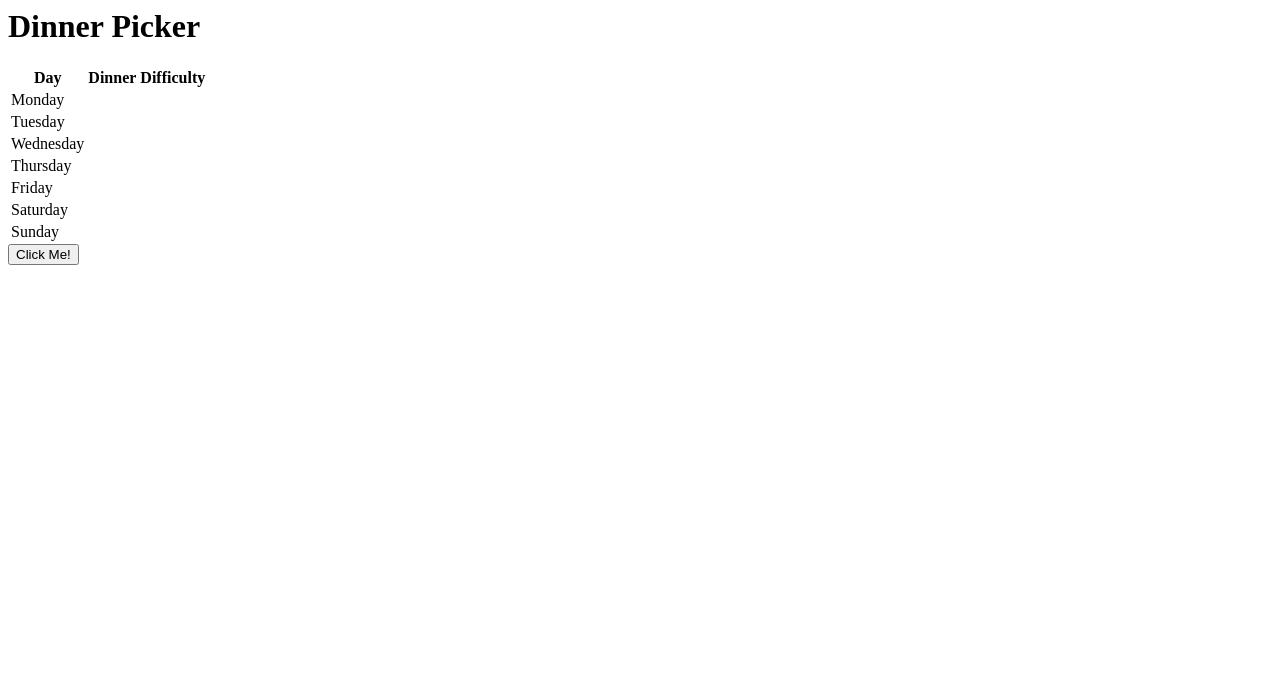
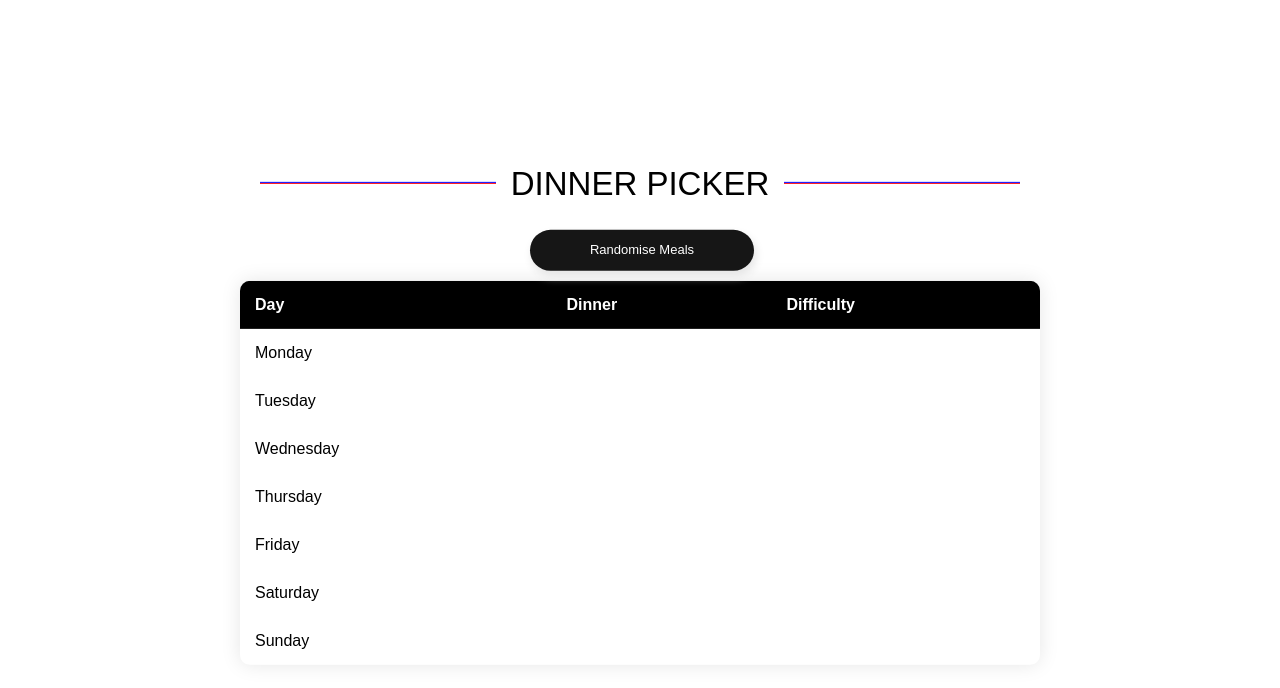
Before and after one commit to KieranWitt/DinnerPicker, a website: page dinnerpicker.html in a window 1280 px wide. Drawn offline with Linux system fonts and the light colour scheme.

Commit message:
Styling HTML and CSS

```diff
--- a/dinnerpicker.html
+++ b/dinnerpicker.html
@@ -2,16 +2,20 @@
   <link rel="stylesheet" href="stylesheet.css">
 </head>
 
-  <h1>
-    Dinner Picker
-  </h1>
 
+
+<div class='container'>
+  <h2 class="background double"><span>Dinner Picker</span></h2>
+  <div class='button -dark center' onclick="selectMeal()">Randomise meals</div>
   <table>
+    <thead>
     <tr>
       <th>Day</th>
       <th>Dinner</th>
       <th>Difficulty</th>
     </tr>
+    </thead>
+      <tbody>
       <tr>
         <td>Monday</td>
         <td><a id='monFood'></a></td>
@@ -47,12 +51,11 @@
         <td><a id='sunFood'></a></td>
         <td id='sunDifficulty'></td>
       </tr>
+    </tbody>
+  </table>
+</div>
 
-  </table>
 
-  <div id="div1">
-    <button type="button" onclick="selectMeal()">Click Me!</button>
-  </div>
 
 <footer>
   <script src="index.js"></script>
--- a/stylesheet.css
+++ b/stylesheet.css
@@ -0,0 +1,218 @@
+html,
+body {
+  height: 100%;
+}
+
+body {
+  margin: 0;
+  background: #fff;
+  font-family: sans-serif;
+  font-weight: 100;
+}
+
+.container {
+  position: absolute;
+  top: 50%;
+  left: 50%;
+  transform: translate(-50%, -50%);
+}
+
+table {
+  width: 800px;
+  border-collapse: collapse;
+  overflow: hidden;
+  box-shadow: 0 0 20px rgba(0, 0, 0, 0.1);
+  border-radius: 10px;
+}
+
+th,
+td {
+  padding: 15px;
+  background-color: rgba(255, 255, 255, 0.2);
+  color: #fff;
+}
+
+th {
+  text-align: left;
+}
+
+th {
+  background-color: black;
+}
+
+tr:hover {
+  background-color: rgba(255, 255, 255, 0.3);
+}
+
+td {
+  position: relative;
+  color: black;
+}
+
+/* Horizontal Type Line Behind Text */
+
+h2 {
+  font: 33px sans-serif;
+  margin-top: 30px;
+  text-align: center;
+  text-transform: uppercase;
+}
+
+h2.background {
+  position: relative;
+  z-index: 1;
+}
+
+h2:before {
+  border-top: 2px solid #dfdfdf;
+  content: "";
+  margin: 0 auto; /* this centers the line to the full width specified */
+  position: absolute; /* positioning must be absolute here, and relative positioning must be applied to the parent */
+  top: 50%;
+  left: 0;
+  right: 0;
+  bottom: 0;
+  width: 95%;
+  z-index: -1;
+}
+
+span {
+  /* to hide the lines from behind the text, you have to set the background color the same as the container */
+  background: #fff;
+  padding: 0 15px;
+}
+
+h2.double:before {
+  /* this is just to undo the :before styling from above */
+  border-top: none;
+}
+
+h2.double:after {
+  border-bottom: 1px solid blue;
+  -webkit-box-shadow: 0 1px 0 0 red;
+  -moz-box-shadow: 0 1px 0 0 red;
+  box-shadow: 0 1px 0 0 red;
+  content: "";
+  margin: 0 auto; /* this centers the line to the full width specified */
+  position: absolute;
+  top: 45%;
+  left: 0;
+  right: 0;
+  width: 95%;
+  z-index: -1;
+}
+
+h2.no-background {
+  position: relative;
+  overflow: hidden;
+
+  span {
+    display: inline-block;
+    vertical-align: baseline;
+    zoom: 1;
+    *display: inline;
+    *vertical-align: auto;
+    position: relative;
+    padding: 0 20px;
+
+    span:before,
+    span:after {
+      content: "";
+      display: block;
+      width: 1000px;
+      position: absolute;
+      top: 0.73em;
+      border-top: 1px solid red;
+    }
+
+    span:before {
+      right: 100%;
+    }
+    span:after {
+      left: 100%;
+    }
+  }
+}
+
+h2.no-span {
+  display: table;
+  white-space: nowrap;
+  &:before,
+  &:after {
+    border-top: 1px solid green;
+    content: "";
+    display: table-cell;
+    position: relative;
+    top: 0.5em;
+    width: 45%;
+  }
+  &:before {
+    right: 1.5%;
+  }
+  &:after {
+    left: 1.5%;
+  }
+}
+
+.button {
+  display: flex;
+  overflow: hidden;
+  width: 25%;
+  position: relative;
+  left: 35%;
+
+  margin: 10px;
+  padding: 12px 12px;
+
+  cursor: pointer;
+  user-select: none;
+  transition: all 150ms linear;
+  text-align: center;
+  white-space: nowrap;
+  text-decoration: none !important;
+  text-transform: none;
+  text-transform: capitalize;
+
+  color: #fff;
+  border: 0 none;
+  border-radius: 36px;
+
+  font-size: 13px;
+  font-weight: 500;
+  line-height: 1.3;
+
+  -webkit-appearance: none;
+  -moz-appearance: none;
+  appearance: none;
+
+  justify-content: center;
+  align-items: center;
+  flex: 0 0 160px;
+
+  box-shadow: 2px 5px 10px #e4e4e4;
+}
+.button:hover {
+  transition: all 150ms linear;
+
+  opacity: 0.85;
+}
+
+.button:active {
+  transition: all 150ms linear;
+  opacity: 0.75;
+}
+
+.button:focus {
+  outline: 1px dotted #959595;
+  outline-offset: -4px;
+}
+
+.button.-dark {
+  color: #ffffff;
+  background: #161616;
+}
+
+.button.-dark:focus {
+  outline: 1px dotted white;
+  outline-offset: -4px;
+}
```
Lines whose indentation alone changed are shown as unchanged.
